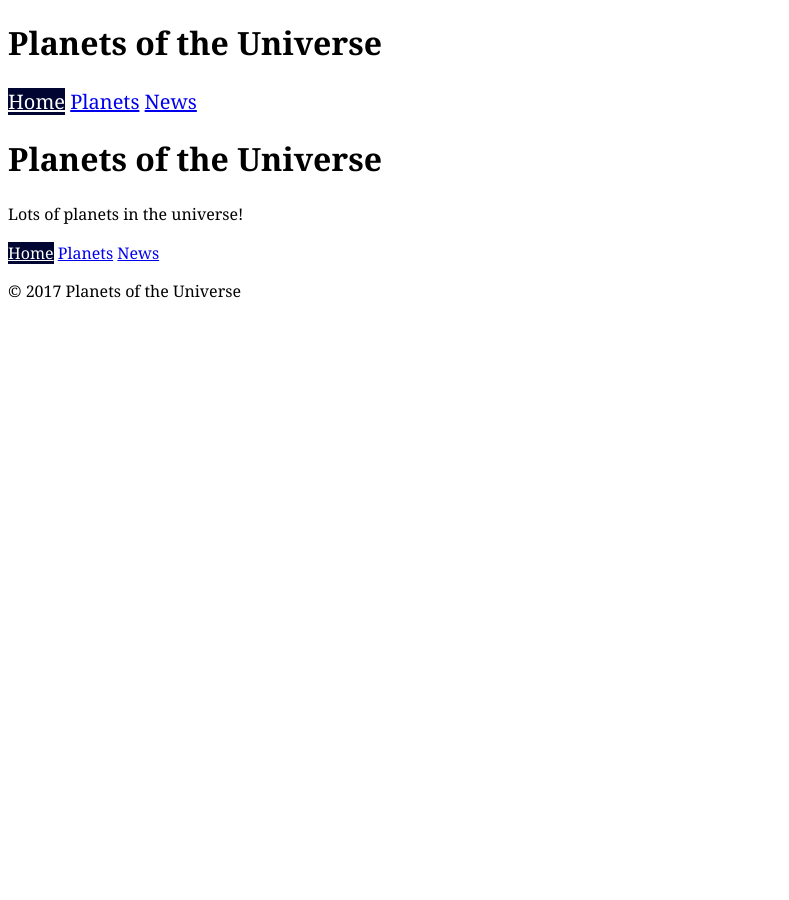
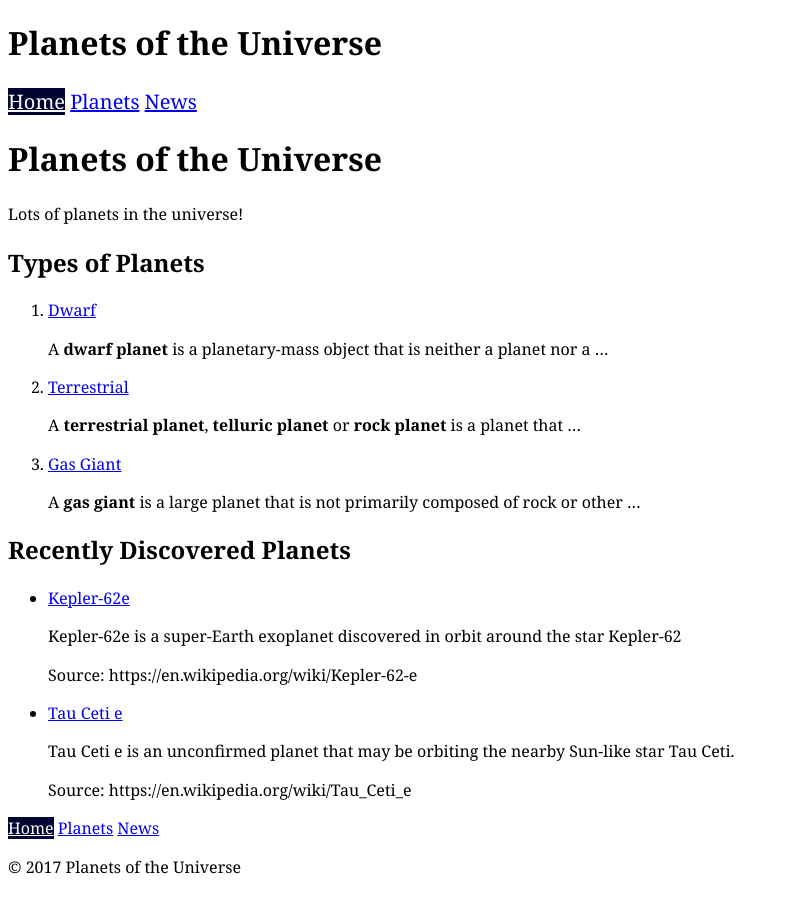
Before and after one commit to shevapato2008/planets-of-the-universe, a Jekyll site: the page built from index.html, in a window 1280 px wide. Shown: the whole page, without its empty margins (0-789 px from the left). Built offline with Jekyll 4.4.1, drawn with Linux system fonts in a browser that asks for light colours.

Commit message:
added index to planets folder

```diff
--- /dev/null
+++ b/_data/planet-types.yml
@@ -0,0 +1,11 @@
+- title: Dwarf
+  folder: dwarf
+  content: 'A **dwarf planet** is a planetary-mass object that is neither a planet nor a ...'
+
+- title: Terrestrial
+  folder: terrestrial
+  content: A **terrestrial planet**, **telluric planet** or **rock planet** is a planet that ...
+
+- title: Gas Giant
+  folder: gas-giant
+  content: A **gas giant** is a large planet that is not primarily composed of rock or other ...
--- a/_includes/nav.html
+++ b/_includes/nav.html
@@ -1,7 +1,7 @@
 <nav>
 	<ul class="nav {{include.navclass}}">
 		<li><a href="{{site.baseurl}}/index.html" {% if page.url == '/' %}class="current"{% endif %}>Home</a></li>
-		<li><a href="{{site.baseurl}}/planets/">Planets</a></li>
+		<li><a href="{{site.baseurl}}/planets/" {% if page.url contains '/planets' %}class="current"{% endif %}>Planets</a></li>
 		<li><a href="{{site.baseurl}}/news.html" {% if page.url contains 'news' or page.url contains 'recently-discovered' %}class="current"{% endif %}>News</a></li>
 	</ul>
 </nav>
--- a/index.html
+++ b/index.html
@@ -4,3 +4,27 @@ layout: default
 
 <h1>Planets of the Universe</h1>
 <p>Lots of planets in the universe!</p>
+
+<h2>Types of Planets</h2>
+
+<ol>
+	{% for planet in site.data.planet-types %}
+		<li>
+			<a href="{{site.baseurl}}/planets/{{planet.folder}}/">{{planet.title}}</a>
+			{{planet.content | markdownify}}
+		</li>
+	{% endfor %}
+</ol>
+
+
+<h2>Recently Discovered Planets</h2>
+
+<ul>
+	{% for news in site.categories.recently-discovered limit: 2 %}
+		<li>
+			<a href="{{site.baseurl}}{{news.url}}">{{news.title}}</a>
+			<p>{{news.meta}}</p>
+			<p>Source: {{news.source}}</p>
+		</li>
+	{% endfor %}
+</ul>
```
Also changed, not shown: planets/index.html (added, +7 -0 lines).
